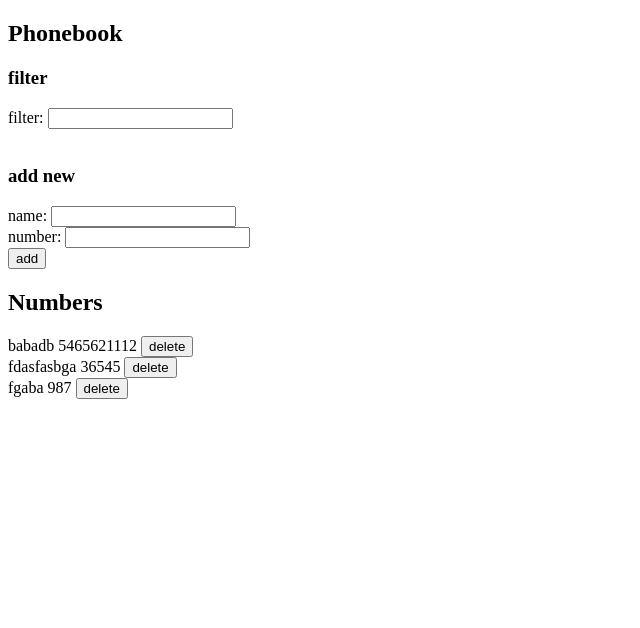
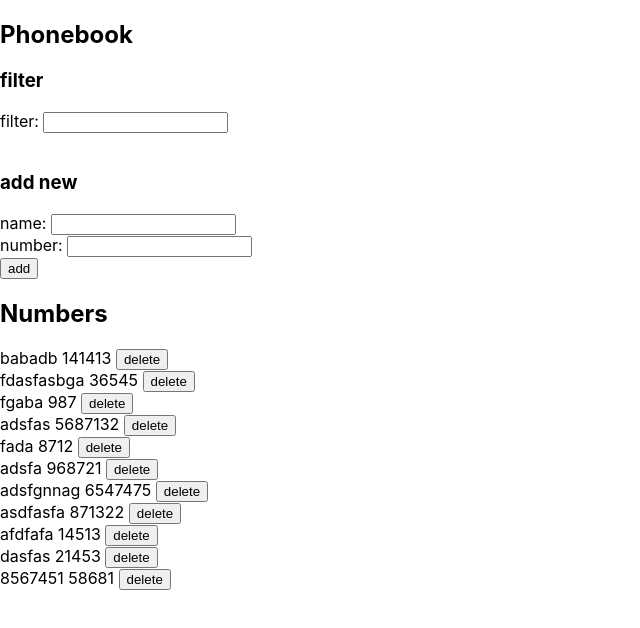
Before and after one commit to yeta1990/fullstackopen, a React (Create React App) app in the folder part2/: page / in a window 1280 px wide. Shown: the top 628 px of the page, without its empty margins (0-640 px from the left). Built offline with nearby package versions, Linux system fonts and the light colour scheme; data requests are answered from the project's data file.

Commit message:
ejercicio 2.19

```diff
--- a/part2/db.json
+++ b/part2/db.json
@@ -19,7 +19,7 @@
   "numbers": [
     {
       "name": "babadb",
-      "number": "5465621112",
+      "number": "141413",
       "id": 4
     },
     {
@@ -31,6 +31,46 @@
       "name": "fgaba",
       "number": "987",
       "id": 7
+    },
+    {
+      "name": "adsfas",
+      "number": "5687132",
+      "id": 8
+    },
+    {
+      "name": "fada",
+      "number": "8712",
+      "id": 9
+    },
+    {
+      "name": "adsfa",
+      "number": "968721",
+      "id": 10
+    },
+    {
+      "name": "adsfgnnag",
+      "number": "6547475",
+      "id": 11
+    },
+    {
+      "name": "asdfasfa",
+      "number": "871322",
+      "id": 12
+    },
+    {
+      "name": "afdfafa",
+      "number": "14513",
+      "id": 13
+    },
+    {
+      "name": "dasfas",
+      "number": "21453",
+      "id": 14
+    },
+    {
+      "name": "8567451",
+      "number": "58681",
+      "id": 15
     }
   ]
 }
--- a/part2/src/App.js
+++ b/part2/src/App.js
@@ -5,11 +5,14 @@ import Filter from './components/Filter'
 import FormSubmitName from './components/FormSubmitName'
 import noteService from './services/Note'
 import Numbers from './components/Numbers'
+import Notification from './components/Notification'
+
 const App = () => {
   const [ persons, setPersons ] = useState([])
   const [ newName, setNewName ] = useState('')
   const [ newNumber, setNewNumber ] = useState('')
   const [ personsFiltered, setPersonsFiltered] = useState([])
+  const [errorMessage, setErrorMessage] = useState([])
 
   useEffect(() => {
     const req = noteService.getAll()
@@ -26,10 +29,8 @@ const App = () => {
         name: newName,
         number: newNumber
     }
+    console.log(noteObject)
     duplicates(noteObject)
-      setNewName('')
-      setNewNumber('')
-
 
 
   }
@@ -43,10 +44,28 @@ const App = () => {
     setNewNumber(event.target.value)
   }
 
+
   const duplicates = (personToCheck) => {
+    console.log("person to check", personToCheck)
     const result = persons.filter(person => person.name === personToCheck.name)
     console.log("result ", result)
-    if (result.length > 0 & result[0].number === personToCheck.number) {
+    console.log(result.length)
+
+
+    if (result.length === 0) {
+      noteService.add(personToCheck).then(res => setPersons(persons.concat(personToCheck)));
+    //  successNote();
+      setErrorMessage({
+        title: "Añadido un nuevo elemento",
+        text: 'Con nombre ' + personToCheck.name + ' y número ' + personToCheck.number
+      })
+      setTimeout(() => {setErrorMessage([])}, 5000)
+      setNewName('');
+      setNewNumber('');
+
+    }
+
+    else if (result.length > 0 & result[0].number === personToCheck.number) {
       return window.alert("duplicado")}
 
     else if (result.length > 0 & result[0].number !== personToCheck.number) {
@@ -57,6 +76,7 @@ const App = () => {
           noteToPut['id'] = result[0].id
           const reqput = noteService.putNote(noteToPut)
           reqput.then(() => {
+
               const req = noteService.getAll()
               req.then(res => {console.log(res)
                 setPersons(res)
@@ -67,13 +87,10 @@ const App = () => {
 
       }
     }
-    else {
-        noteService.add(personToCheck).then(res => setPersons(persons.concat(personToCheck)));
-    }
 
 
-    setNewName('');
-    setNewNumber('')
+
+
 
 
   }
@@ -87,7 +104,7 @@ const App = () => {
 
       <h2>Phonebook</h2>
       <h3>filter</h3>
-
+      <Notification errorMessage={errorMessage} />
       <Filter filter={filter} persons={personsFiltered}/>
       <h3>add new</h3>
       <FormSubmitName newName={newName} newNumber={newNumber} handleNumberStageChange={handleNumberStageChange} handleNameStageChange={handleNameStageChange} submitPhoneBookForm={submitPhoneBookForm}/>
--- /dev/null
+++ b/part2/src/components/Notification.js
@@ -0,0 +1,13 @@
+import React from 'react'
+import '../index.css'
+
+const Notification = ({errorMessage}) => {
+    console.log("length", errorMessage.length)
+    if (errorMessage.length === 0) { return <></> }
+    else {
+        return <div className="notification"><h1>{errorMessage.title} </h1><span className="text">{errorMessage.text}</span></div>
+    }
+   // return <></>
+}
+
+export default Notification
--- a/part2/src/components/Numbers.js
+++ b/part2/src/components/Numbers.js
@@ -25,9 +25,10 @@ const Numbers = ({persons, setPersons}) => {
     if (persons.length === 0) {
         return <> </>
     }
-    return <div key={new Date()}>
+    return <div >
         {persons.map(person => {
-            return (<div key={person.id}> {person.name} {person.number} <button key={person.name} onClick={() => {tryToDelete(person.id)}}>delete</button></div>)
+
+            return (<div key={person.number}> {person.name} {person.number} <button key={person.name} onClick={() => {tryToDelete(person.id)}}>delete</button></div>)
 
         }
     )}
--- a/part2/src/index.css
+++ b/part2/src/index.css
@@ -11,3 +11,24 @@ code {
   font-family: source-code-pro, Menlo, Monaco, Consolas, 'Courier New',
     monospace;
 }
+
+
+h1 {
+  color: green;
+
+}
+
+div .notification {
+  background-color: rgb(226, 226, 226);
+
+  border: 3px solid green;
+  width: 80%;
+  padding: 20px;
+  margin-left: 20px;
+  margin-bottom: 35px;
+}
+
+.notification .text {
+  color:green;
+
+}
```
